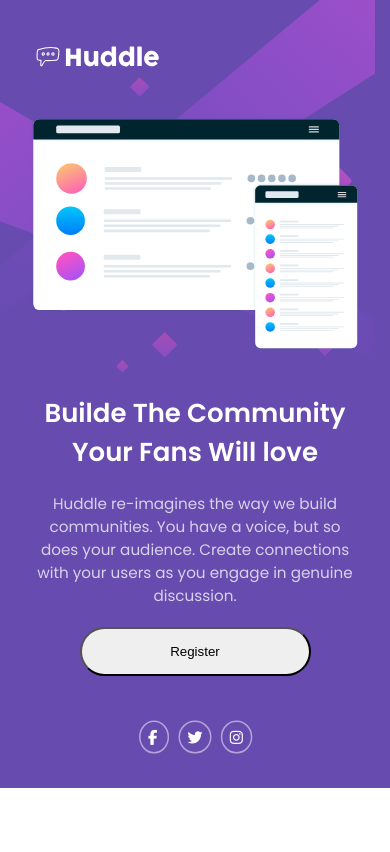
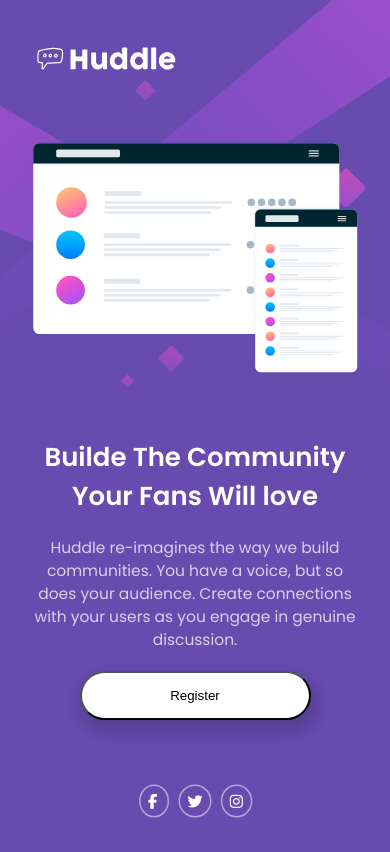
Before and after one commit to ImTomiiq/Huddle-landing-page, a plain HTML site: page index.html in a window 390 px wide. Drawn offline with nearby package versions, Linux system fonts and the light colour scheme.

Commit message:
Fully responsible for mobile devices

```diff
--- a/style.scss
+++ b/style.scss
@@ -18,6 +18,7 @@
   width: 100%;
   height: 100%;
   background-image: url(/bg-mobile.svg);
+  background-size: contain;
   background-repeat: no-repeat;
   display: flex;
   justify-content: center;
@@ -27,10 +28,10 @@
 .content {
   margin-block: 4rem;
   &__logo {
-    width: 40%;
+    width: 45%;
   }
   &__img {
-    margin-block: 4rem;
+    margin-block: 6rem;
     width: 100%;
     padding: 4;
   }
@@ -41,9 +42,9 @@
     font-size: 1.3rem;
   }
   &__text {
-    font-size: 1.17em;
+    font-size: 1.19em;
     font-weight: 400;
-    margin-top: 2rem;
+    margin-block: 2rem;
     color: rgba(255, 255, 255, 0.75);
   }
 
@@ -54,6 +55,16 @@
     padding: 1.5rem 2rem;
     width: 70%;
     border-radius: 4rem;
+    box-shadow: 3px 9px 15px 5px rgba(0, 0, 0, 0.15);
+    margin-bottom: 2rem;
+    background-color: white;
+    transition: all 0.5s;
+    &:hover {
+      background-color: $color-pink;
+      color: white;
+      transition: all 0.5s;
+      cursor: pointer;
+    }
   }
   &__social {
     margin-top: 5rem;
@@ -67,6 +78,13 @@
       color: white;
       padding: 0.5rem;
       border-radius: 50%;
+      transition: all 0.5s;
+    }
+    *:hover {
+      color: $color-pink;
+      border: 1px solid $color-pink;
+      cursor: pointer;
+      transition: all 0.5s;
     }
   }
   &__fb {
```
Also changed, not shown: dist/style.css, 1 other file.
